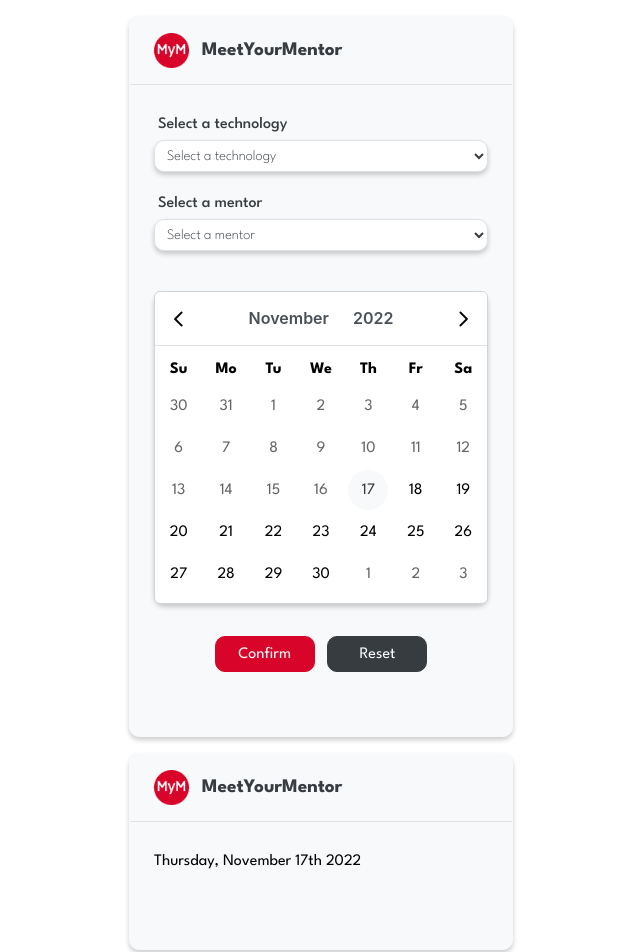
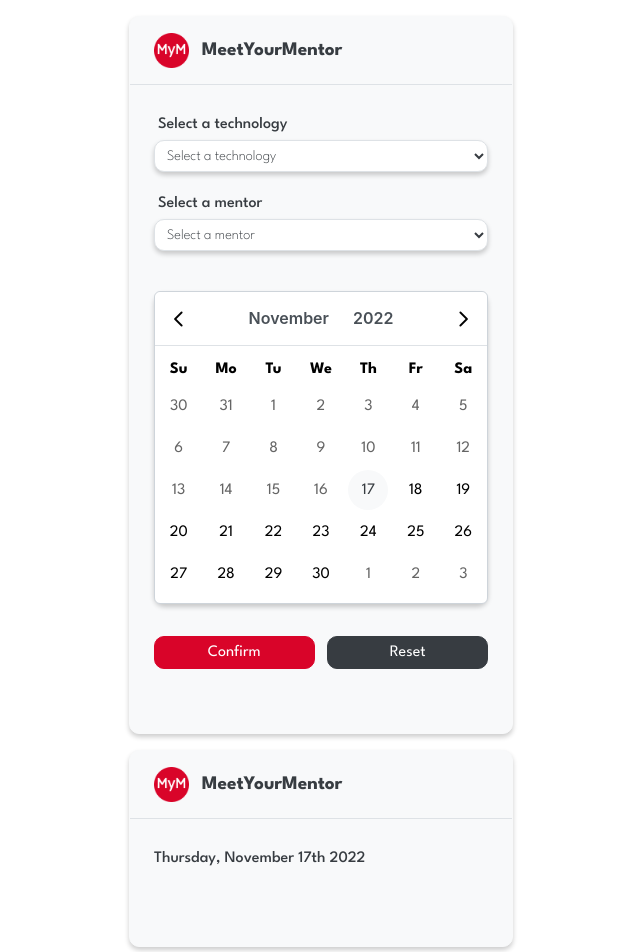
Before and after one commit to SaadiaELF/MeetYourBuddy, a React (Create React App) app: page / in a window 1280 px wide. Shown: the top 952 px of the page, without its empty margins (319-959 px from the left). Built offline with nearby package versions, Linux system fonts and the light colour scheme.

Commit message:
Styled time btn list

```diff
--- a/src/App.css
+++ b/src/App.css
@@ -59,9 +59,16 @@
   color: var(--text-color);
 }
 
+.card__subtitle {
+  font-size: 1rem;
+  font-weight: 500;
+  color: var(--text-color);
+}
+
 .card__body {
   display: flex;
   flex-direction: column;
+  /* align-items: center; */
   gap: 1rem;
   margin: 2rem 1.5rem;
 }
@@ -69,6 +76,8 @@
 .dropdown {
   display: flex;
   flex-direction: column;
+  align-self: start;
+  width: 100%;
   gap: 0.5rem;
   margin-bottom: 0.5rem;
 }
@@ -103,13 +112,13 @@
   background-color: var(--bg-color);
 }
 
+/* Calendar */
 .p-calendar {
   margin: 1rem 0;
   border-radius: 10px;
   box-shadow: 0 3px 5px rgb(0 0 0 / 0.2);
 }
 
-/* Calendar */
 .p-datepicker {
   padding: 0 !important;
 }
@@ -140,13 +149,14 @@
 }
 
 .btn {
-  width: 100px;
-  padding: 0.6rem 0.5em;
+  display: block;
+  width: 50%;
+  padding: 0.5rem;
   font-size: 1em;
   text-align: center;
   color: var(--white);
-  border: none;
   border-radius: 10px;
+  cursor: pointer;
 }
 
 .btn--primary {
@@ -155,9 +165,21 @@
 }
 
 .btn--secondary {
-  color: var(--white);
   background-color: var(--text-color);
   border: 1px solid var(--text-color);
+}
+
+/* Time list */
+.time__container {
+  display: flex;
+  flex-direction: column;
+  align-items: stretch;
+  gap: 0.8rem;
+  margin-top: 1rem;
+}
+
+.time__container>.btn {
+  width: 100%;
 }
 
 @media screen and (min-width:600px) {
```
